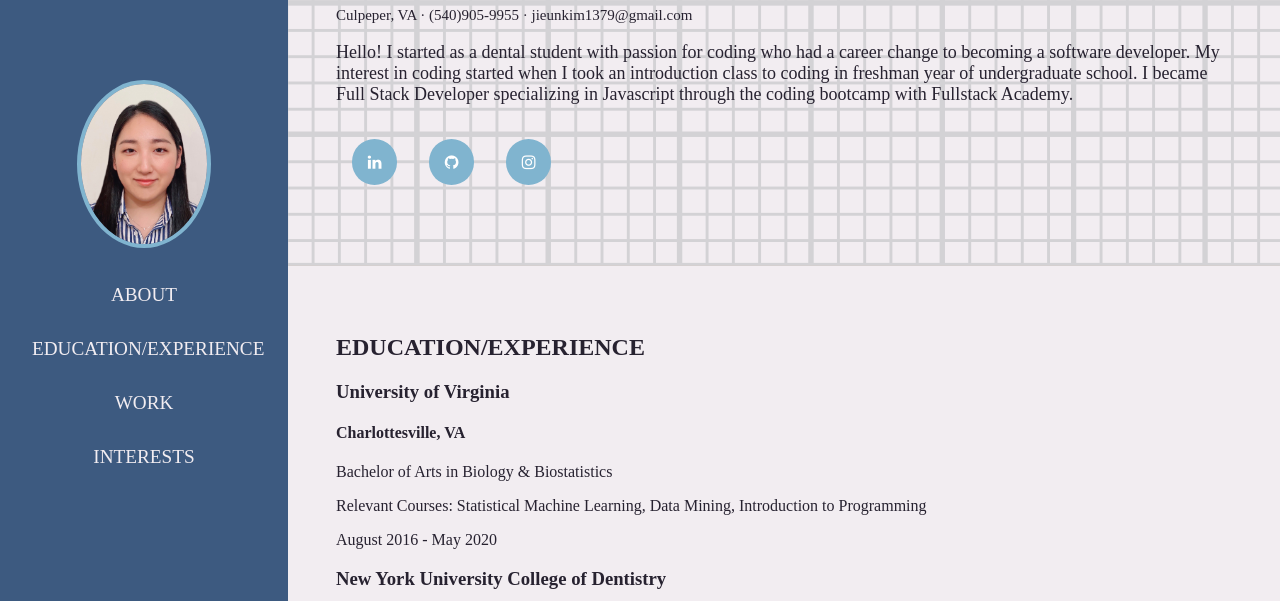
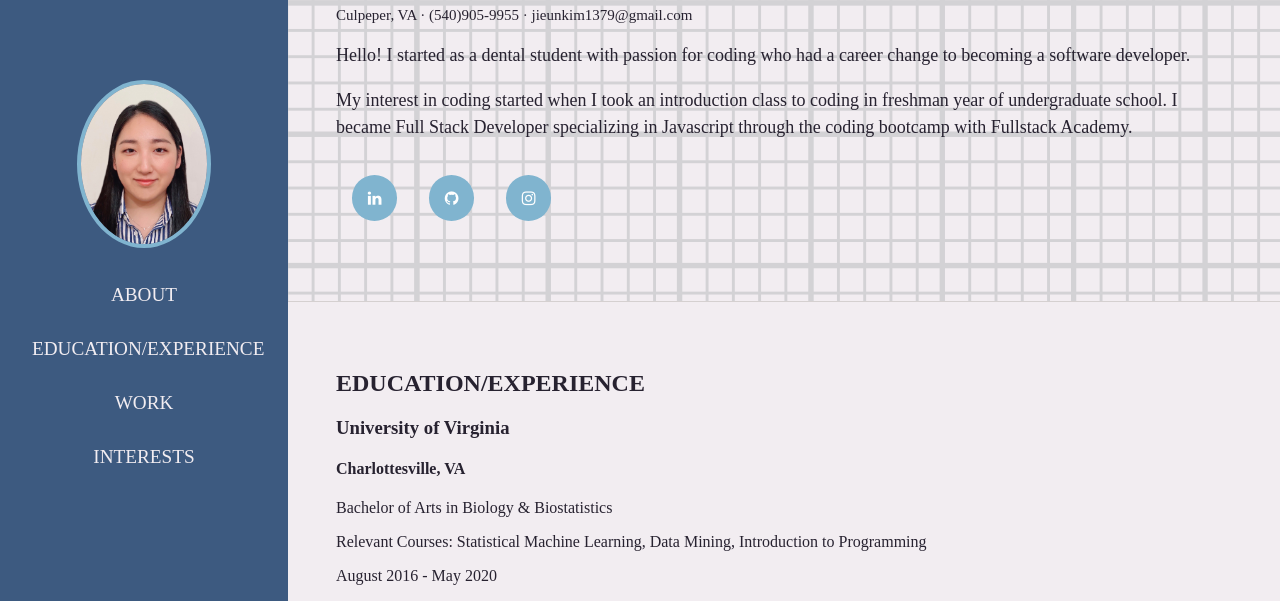
Before and after one commit to jina366/NewPersonalSite, a plain HTML site: page index.html in a window 1280 px wide. Shown: the part 126-727 px from the top of the page. Drawn offline with Linux system fonts and the light colour scheme; a web font is replaced by a local one.

Commit message:
added spacing between lines

```diff
--- a/index.css
+++ b/index.css
@@ -112,6 +112,7 @@ h1 {
 
 .paragraph {
 font-size: large;
+line-height: 1.5;
 }
 
 .brainstorm-pic {
@@ -140,4 +141,5 @@ font-size: large;
 #cat-pic {
   width: 460px;
   border-radius: 30%;
+  padding-top: 2rem;
 }
--- a/index.html
+++ b/index.html
@@ -63,11 +63,13 @@
           </div>
           <p class="paragraph">
             Hello! I started as a dental student with passion for coding who had
-            a career change to becoming a software developer. My interest in
-            coding started when I took an introduction class to coding in
-            freshman year of undergraduate school. I became Full Stack Developer
-            specializing in Javascript through the coding bootcamp with
-            Fullstack Academy.
+            a career change to becoming a software developer.
+          </p>
+          <p class="paragraph">
+            My interest in coding started when I took an introduction class to
+            coding in freshman year of undergraduate school. I became Full Stack
+            Developer specializing in Javascript through the coding bootcamp
+            with Fullstack Academy.
           </p>
           <ul class="socialIcon">
             <li>
@@ -155,6 +157,14 @@
             <img src="/img/graceshopper.png" class="website-pic" />
             <img src="/img/gracehopper2.png" class="website-pic" />
           </div>
+
+          <p class="paragraph">
+            Other websites that I have designed are included below.
+          </p>
+          <div id="website-container">
+            <img src="/img/moresite2.png" class="website-pic" />
+            <img src="/img/moresite.png" class="website-pic" />
+          </div>
         </section>
         <section class="section-page" id="interests">
           <h2>Interests</h2>
```
Also changed, not shown: img/moresite.png (added), img/moresite2.png (added), 1 other file.
